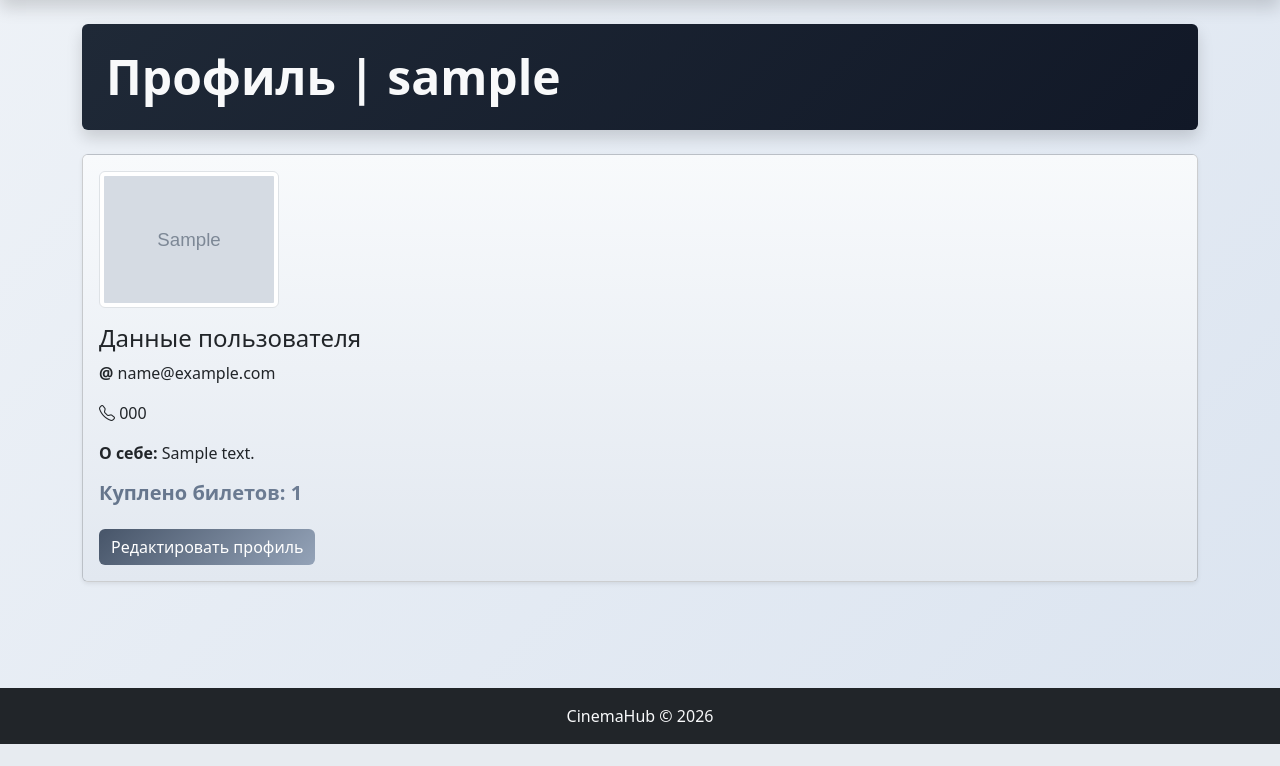
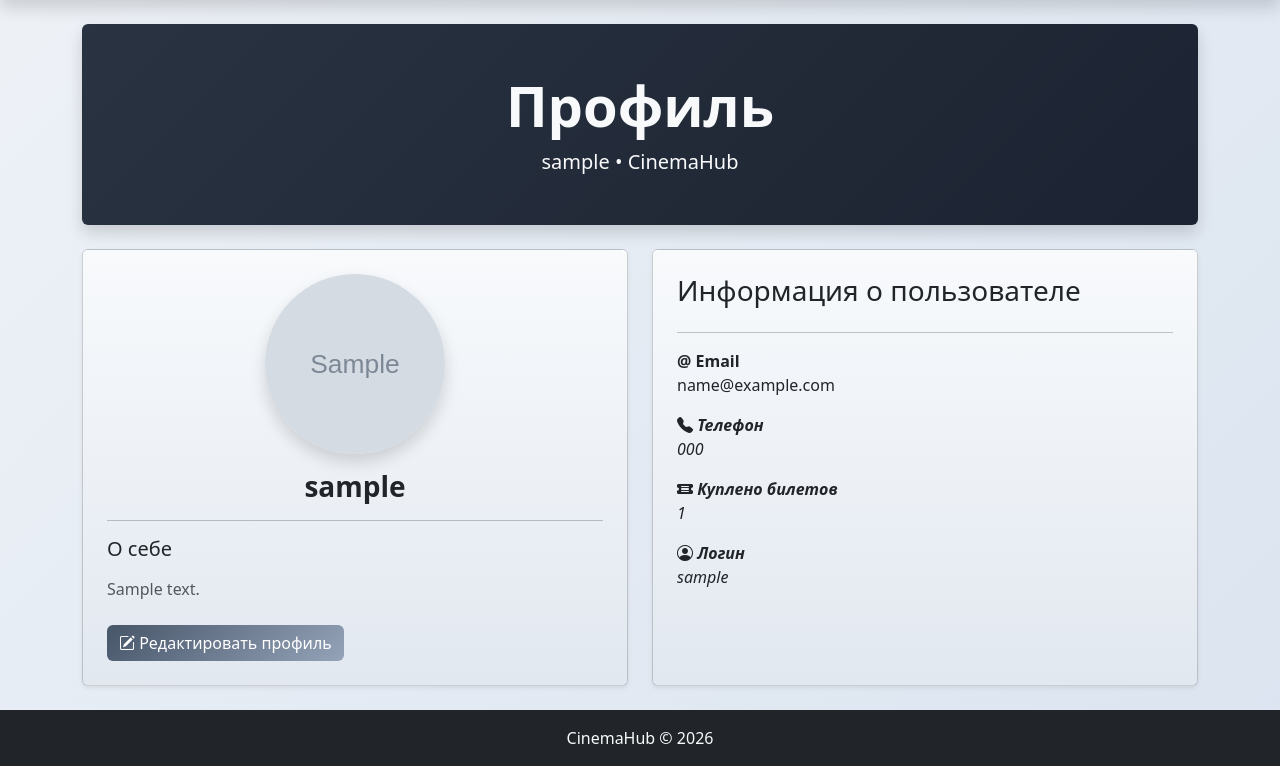
Before and after one commit to Funclot/Kursach_Cinema, a Django app: page /users/profile/ in a window 1280 px wide. Shown: the part 56-822 px from the top of the page. Before the commit the page ends 800 px from the top, so only its background shows below. Run offline with Django 5.2, Linux system fonts and the light colour scheme; a user stored in the database is signed in; tables that the repository leaves empty hold one stand-in row (values such as "Sample post"); grey boxes marked "Sample" are stand-in pictures.

Commit message:
Update Design

```diff
--- a/backend/users/urls.py
+++ b/backend/users/urls.py
@@ -1,13 +1,15 @@
 from django.urls import path
 from django.contrib.auth.views import LoginView, LogoutView
 from .views import profile, edit_profile
+from .forms import LoginUserForm
 
 
 urlpatterns = [
     path(
         'login/',
         LoginView.as_view(
-            template_name='users/login.html'
+            template_name='users/login.html',
+            authentication_form=LoginUserForm
         ),
         name='login'
     ),
--- a/templates/users/profile.html
+++ b/templates/users/profile.html
@@ -6,59 +6,88 @@
 
 {% block content %}
 
-<div class="p-4 rounded shadow mb-4 text-light"
+<div class="movie-hero text-light rounded shadow mb-4"
      style="
         background:
         linear-gradient(
             135deg,
-            #1f2937,
-            #111827
+            rgba(31,41,55,.95),
+            rgba(17,24,39,.95)
         );
      ">
 
-    <h1 class="display-5 fw-bold mb-0">
-        Профиль | {{ request.user.username }}
+    <div class="p-5 text-center">
+
+        <h1 class="display-4 fw-bold">
+            Профиль
         </h1>
 
+        <p class="lead mb-0">
+            {{ user.username }} • CinemaHub
+        </p>
+
     </div>
-<div class="card shadow-sm">
 
-    <div class="card-body">
+</div>
+
+
+<div class="row">
+
+    <div class="col-md-6 mb-4">
+
+        <div class="card shadow-sm h-100">
+
+            <div class="card-body p-4">
+
+                <div class="text-center">
 
                     {% if profile.avatar %}
-        <img
-                src="{{ profile.avatar.url }}"
-                alt="Avatar"
-                class="img-thumbnail mb-3"
-                style="max-width: 180px;">
+
+                    <img src="{{ profile.avatar.url }}"
+                         class="rounded-circle shadow mb-3"
+                         width="180"
+                         height="180"
+                         style="object-fit: cover;">
+
+                    {% else %}
+
+                    <img src="https://via.placeholder.com/180"
+                         class="rounded-circle shadow mb-3">
+
                     {% endif %}
 
-        <h4>
-            Данные пользователя
-        </h4>
+                    <h3 class="fw-bold">
+                        {{ user.username }}
+                    </h3>
 
-        <p>
-<strong>@</strong>
-{{ user.email }}
+                </div>
+
+                <hr>
+
+                <div class="text-start">
+
+                    <h5 class="mb-3">
+                        О себе
+                    </h5>
+
+                    <p class="text-muted">
+
+                        {% if profile.bio %}
+                            {{ profile.bio }}
+                        {% else %}
+                            Информация отсутствует
+                        {% endif %}
+
                     </p>
 
-        <p>
-<i class="bi bi-telephone"></i>
-{{ profile.phone }}
-        </p>
+                </div>
 
-        <p>
-            <strong>О себе:</strong>
-            {{ profile.bio }}
-        </p>
-
-<h5 class="price-tag">
-    Куплено билетов: {{ tickets_count }}
-</h5>
+                <div class="mt-4 text-start">
 
                     <a href="{% url 'edit_profile' %}"
-           class="btn btn-custom mt-3">
+                       class="btn btn-custom">
 
+                        <i class="bi bi-pencil-square"></i>
                         Редактировать профиль
 
                     </a>
@@ -67,4 +96,60 @@
 
             </div>
 
+        </div>
+
+    </div>
+
+
+    <div class="col-md-6 mb-4">
+
+        <div class="card shadow-sm h-100">
+
+            <div class="card-body p-4">
+
+                <h3 class="mb-4">
+                    Информация о пользователе
+                </h3>
+
+                <hr>
+
+                <p>
+                    <strong>@ Email</strong><br>
+                    {{ user.email }}
+                </p>
+
+                <p>
+                    <i class="bi bi-telephone-fill">
+                    <strong> Телефон</strong><br>
+
+                    {% if profile.phone %}
+                        {{ profile.phone }}
+                    {% else %}
+                        Не указан
+                    {% endif %}
+                    </i>
+                </p>
+
+                <p>
+                    <i class="bi bi-ticket-detailed-fill">
+                    <strong> Куплено билетов</strong><br>
+                    {{ tickets_count }}
+                    </i>
+                </p>
+
+                <p>
+                    <i class="bi bi-person-circle">
+                    <strong> Логин</strong><br>
+                    {{ user.username }}
+                    </i>
+                </p>
+
+            </div>
+
+        </div>
+
+    </div>
+
+</div>
+
 {% endblock %}
```
Also changed, not shown: backend/users/forms.py (+33 -0 lines), templates/users/edit_profile.html (+76 -7 lines), backend/media/banners/Ring.jpg (added). Lines whose indentation alone changed are shown as unchanged.
